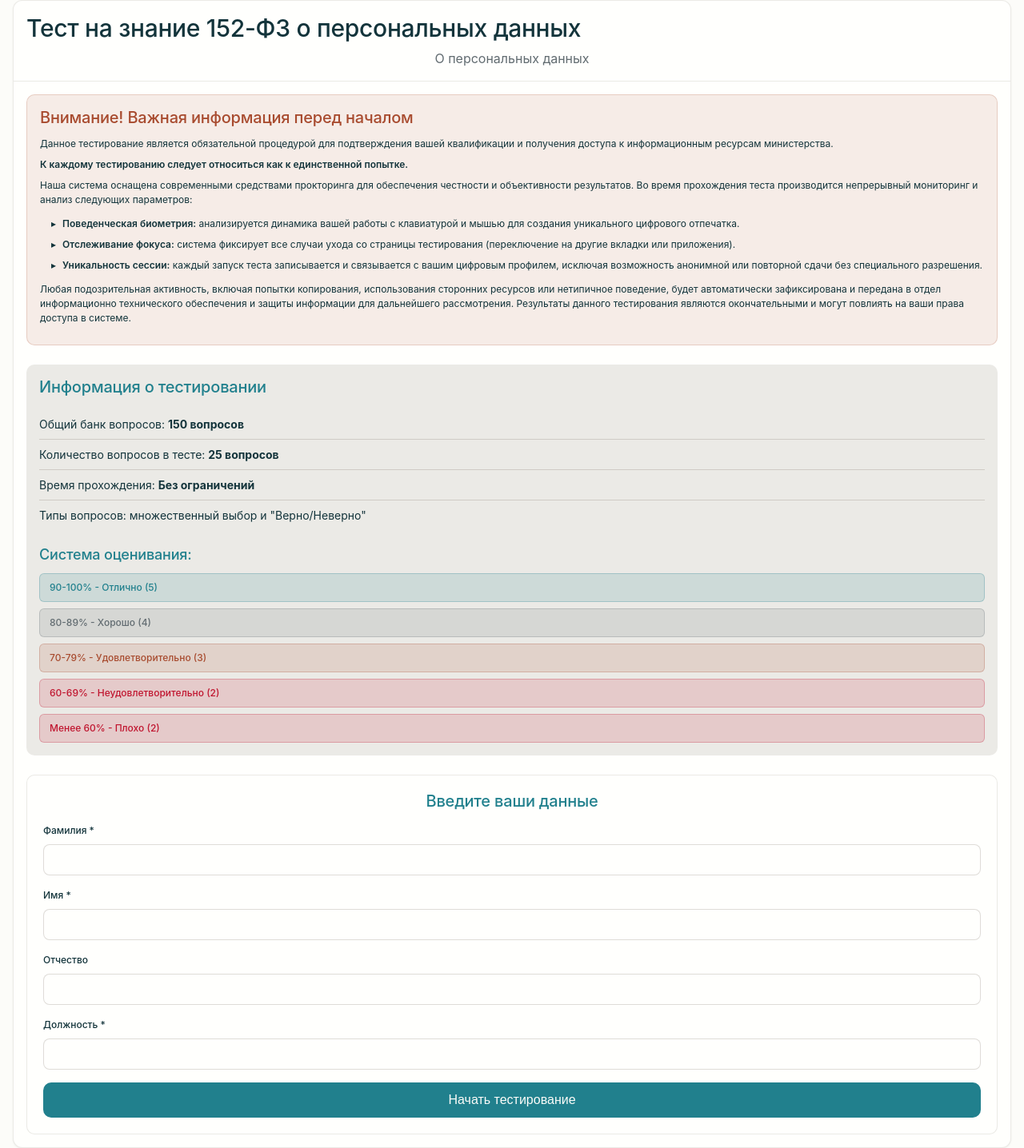
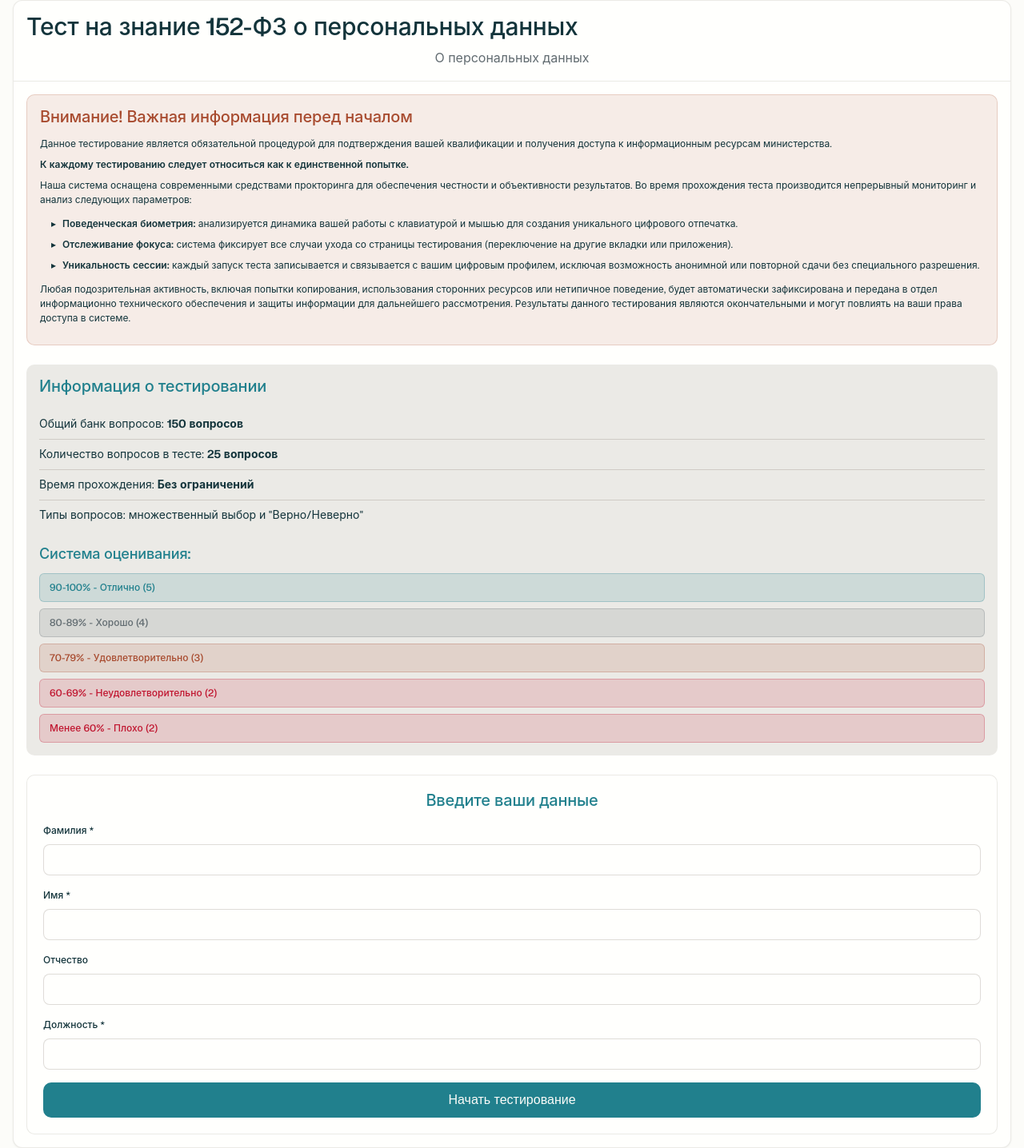
Before and after one commit to kootik/f152z, a Flask app: template app/templates/index2.html in a window 1280 px wide. Shown: the whole page at 80% size. Run offline with Flask 3, Linux system fonts and the light colour scheme; the template is opened without the code that fills it, so the values that code supplies are empty; some libraries are stand-ins or nearby versions; some web fonts are replaced.

Commit message:
feat: deploy-font-fix

```diff
--- a/app/templates/117-test.html
+++ b/app/templates/117-test.html
@@ -666,7 +666,7 @@
 
             @font-face {
                 font-family: 'FKGroteskNeue';
-                src: url('FKGroteskNeue.woff2') format('woff2');
+                src: url("{{ url_for('static', filename='FKGroteskNeue.woff2') }}") format('woff2');
             }
 
             .screen {
--- a/app/templates/index2.html
+++ b/app/templates/index2.html
@@ -666,7 +666,7 @@
 
             @font-face {
                 font-family: 'FKGroteskNeue';
-                src: url('FKGroteskNeue.woff2') format('woff2');
+                src: url("{{ url_for('static', filename='FKGroteskNeue.woff2') }}") format('woff2');
             }
 
             .screen {
```
Also changed, not shown: 1 other file.
